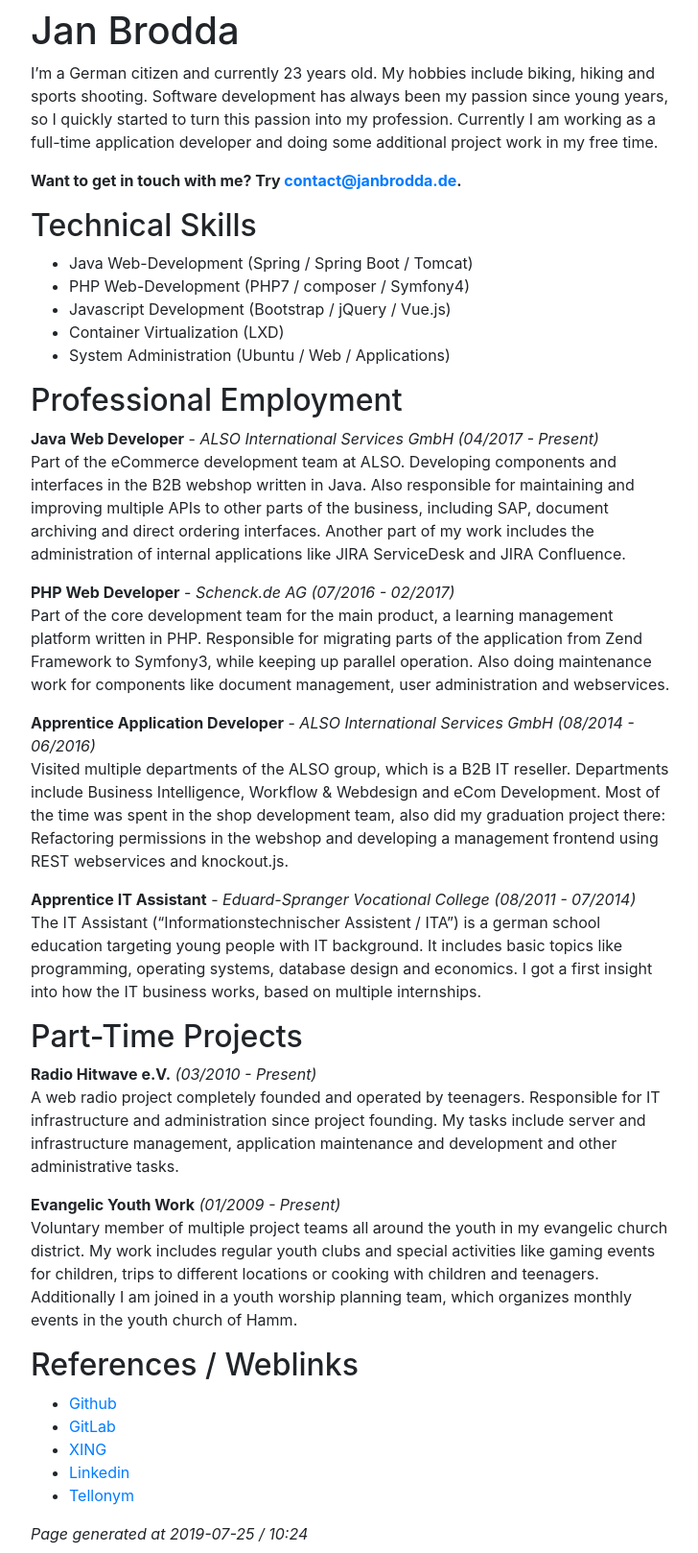
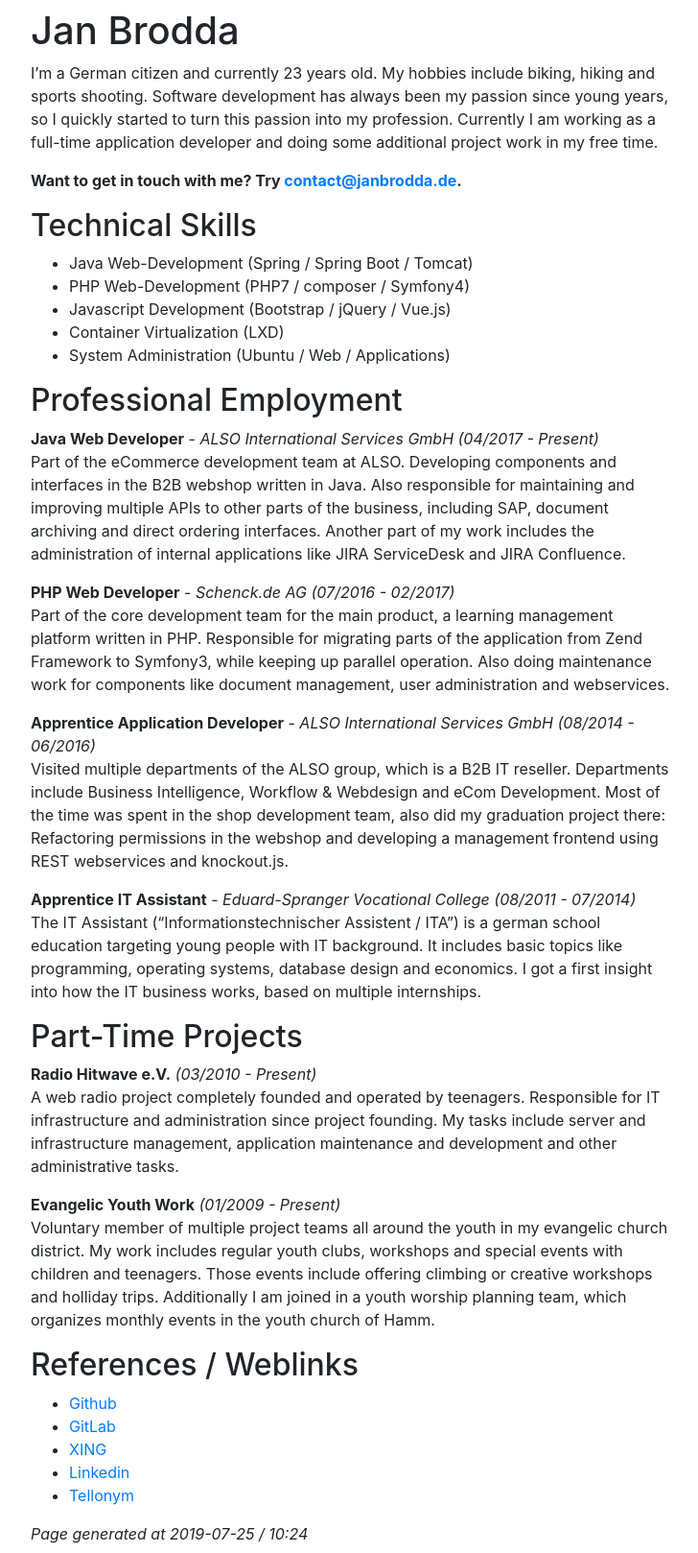
Before and after one commit to janxb/janxb.github.io, a Jekyll site: the page built from _pages/index.md, in a window 1280 px wide. Shown: the whole page at 96% size, without its empty margins (273-1001 px from the left). Built offline with Jekyll 4.4.1, drawn with Linux system fonts in a browser that asks for light colours.

Commit message:
updated text for evangelic youth work

```diff
--- a/_pages/index.md
+++ b/_pages/index.md
@@ -36,7 +36,7 @@
 A web radio project completely founded and operated by teenagers. Responsible for IT infrastructure and administration since project founding. My tasks include server and infrastructure management, application maintenance and development and other administrative tasks.
 
 **Evangelic Youth Work** _(01/2009 - Present)_<br>
-Voluntary member of multiple project teams all around the youth in my evangelic church district. My work includes regular youth clubs and special activities like gaming events for children, trips to different locations or cooking with children and teenagers. Additionally I am joined in a youth worship planning team, which organizes monthly events in the youth church of Hamm.
+Voluntary member of multiple project teams all around the youth in my evangelic church district. My work includes regular youth clubs, workshops and special events with children and teenagers. Those events include offering climbing or creative workshops and holliday trips. Additionally I am joined in a youth worship planning team, which organizes monthly events in the youth church of Hamm.
 
 {% include additional_documents.md %}
 
```
